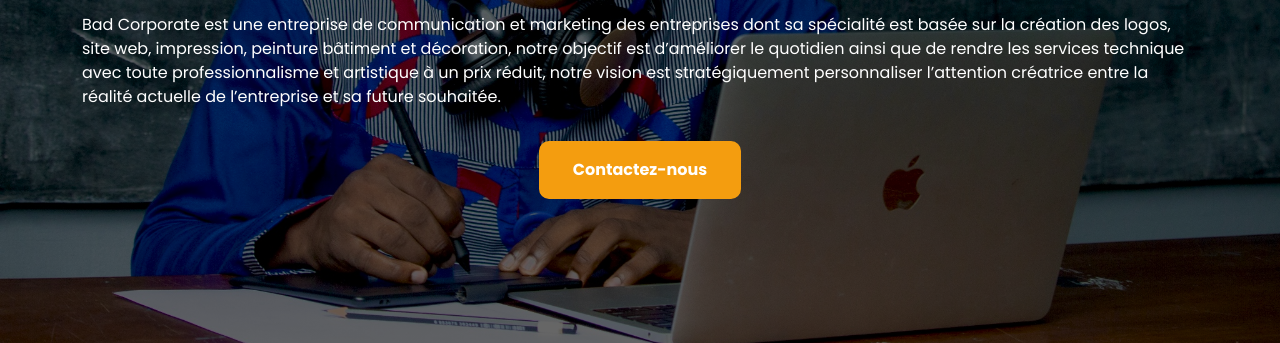
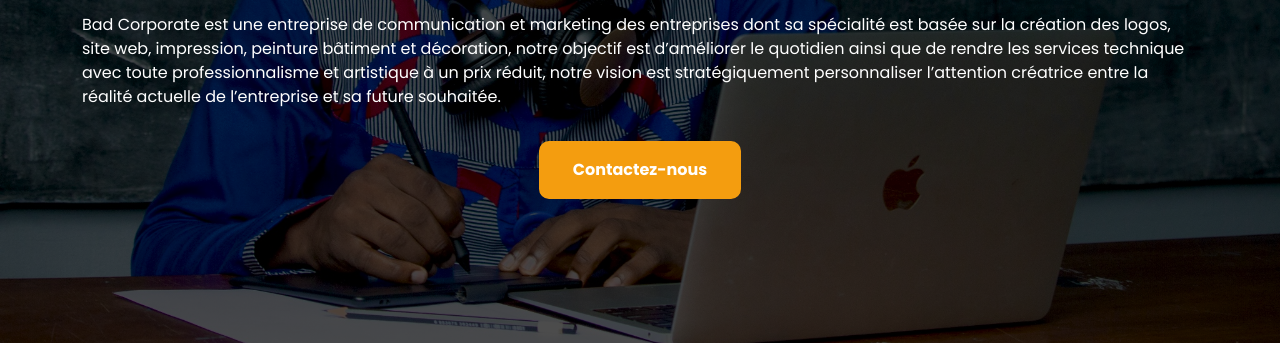
Before and after one commit to JoeMayinzi/coming-soon-bad, a website built with Parcel: page index.html in a window 1280 px wide. Shown: the part 457-800 px from the top of the page. Built offline with nearby package versions, Linux system fonts and the light colour scheme.

Commit message:
add opacity

```diff
--- a/css/main.css
+++ b/css/main.css
@@ -1,6 +1,6 @@
 body {
   font-family: "Poppins", sans-serif;
-  background-image: linear-gradient(rgba(0, 0, 0, 0.6), rgba(0, 0, 0, 0.6)),
+  background-image: linear-gradient(rgba(0, 0, 0, 0.7), rgba(0, 0, 0, 0.7)),
     url("/img/IMG_1861.jpg");
   background-size: cover;
   background-position: center;
```
